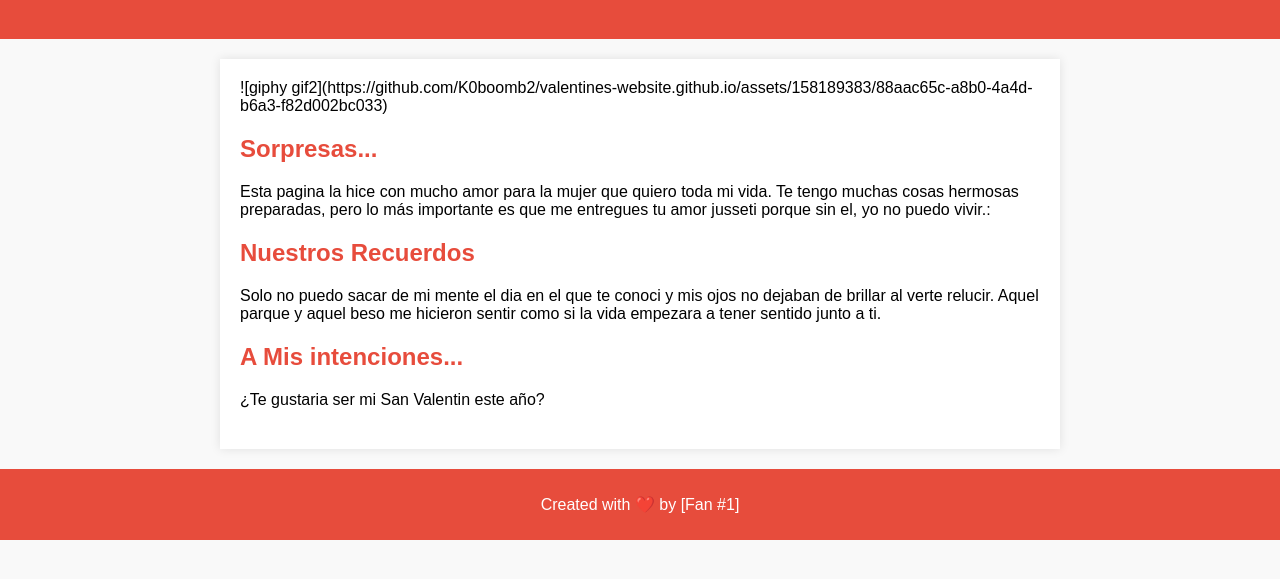
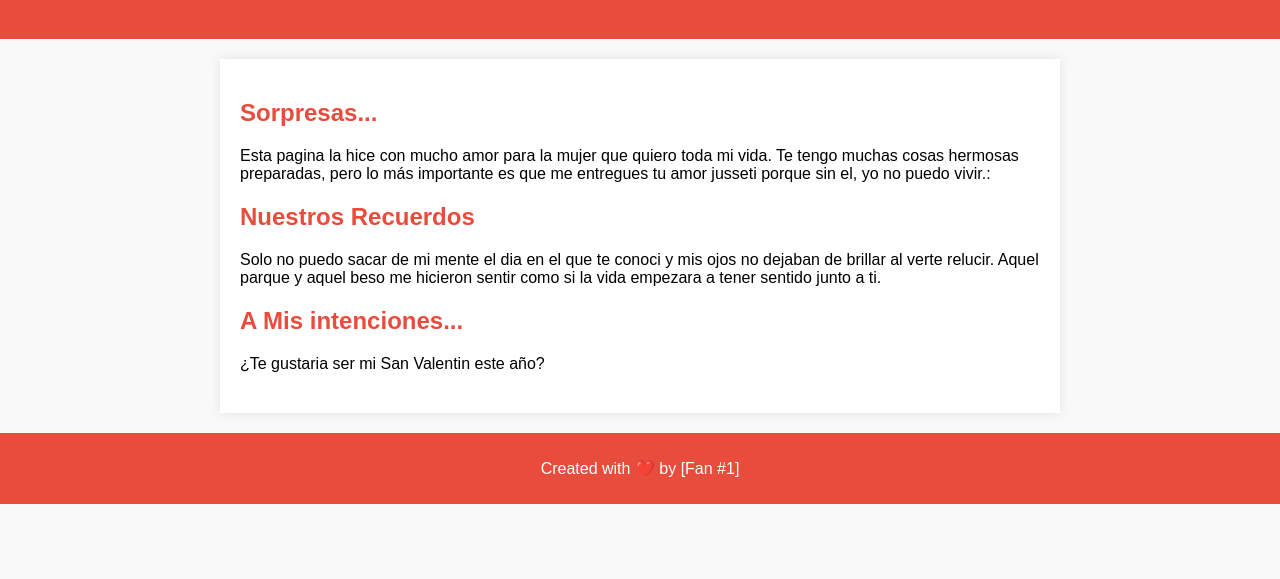
Before and after one commit to K0boomb2/valentines-website, a plain HTML site: page index.html in a window 1280 px wide. Shown: the part 81-660 px from the top of the page. Drawn offline with Linux system fonts and the light colour scheme.

Commit message:
Update index.html

```diff
--- a/index.html
+++ b/index.html
@@ -17,7 +17,7 @@
         </section>
 
         <section id="gifts">
-            ![giphy gif2](https://github.com/K0boomb2/valentines-website.github.io/assets/158189383/88aac65c-a8b0-4a4d-b6a3-f82d002bc033)
+
             <h2>Sorpresas...</h2>
             <p> Esta pagina la hice con mucho amor para la mujer que quiero toda mi vida. Te tengo muchas cosas hermosas preparadas, pero lo más importante es que me entregues tu amor jusseti porque sin el, yo no puedo vivir.:</p>
             <!-- NO TE DIRE LAS SORPRESAS -->
```
